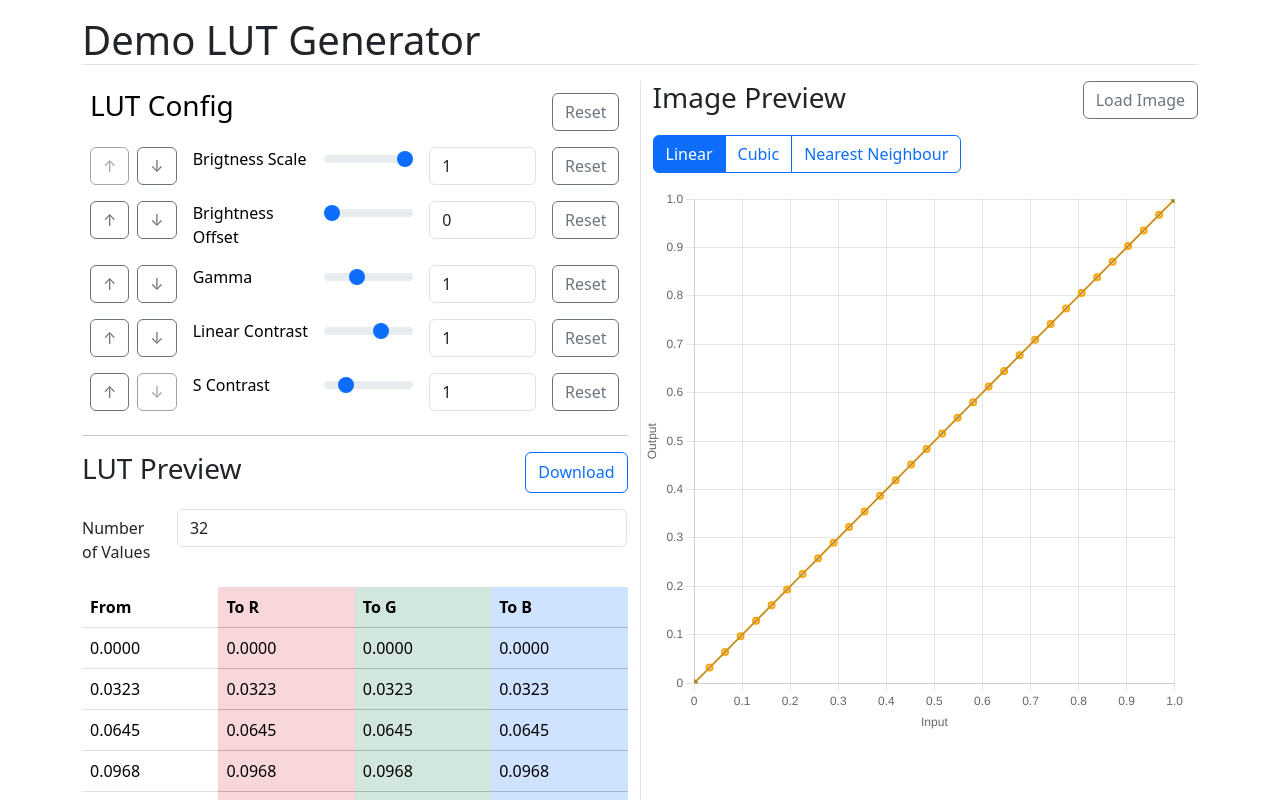
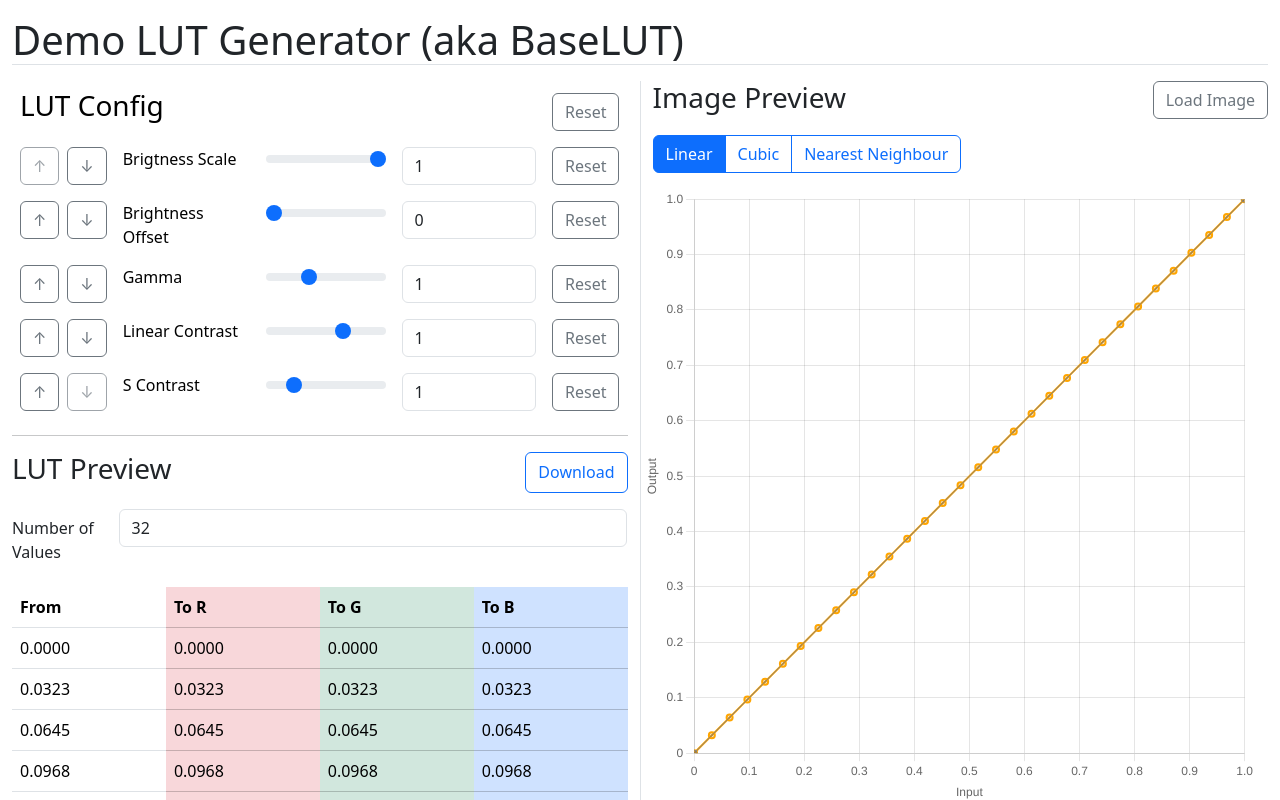
Before and after one commit to hrueger/demo-lut-generator, a SvelteKit app: page / in a window 1280 px wide. Shown: the top 800 px of the page. Built offline with nearby package versions, Linux system fonts and the light colour scheme.

Commit message:
feat(container): make fluid

```diff
--- a/src/routes/+layout.svelte
+++ b/src/routes/+layout.svelte
@@ -11,8 +11,8 @@
     <title>Demo LUT Generator</title>
 </svelte:head>
 
-<main class="container mt-3">
-    <h1 class="border-bottom mb-3">Demo LUT Generator</h1>
+<main class="container-fluid mt-3">
+    <h1 class="border-bottom mb-3">Demo LUT Generator (aka BaseLUT)</h1>
     <slot></slot>
 </main>
 <footer class="w-100 bg-light text-center p-4">
```
